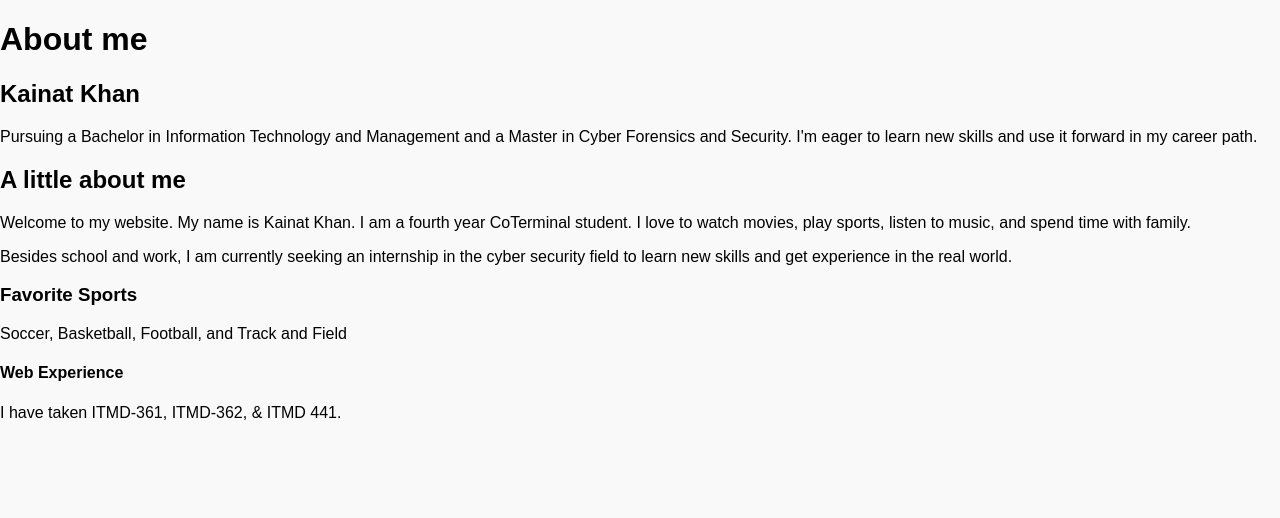
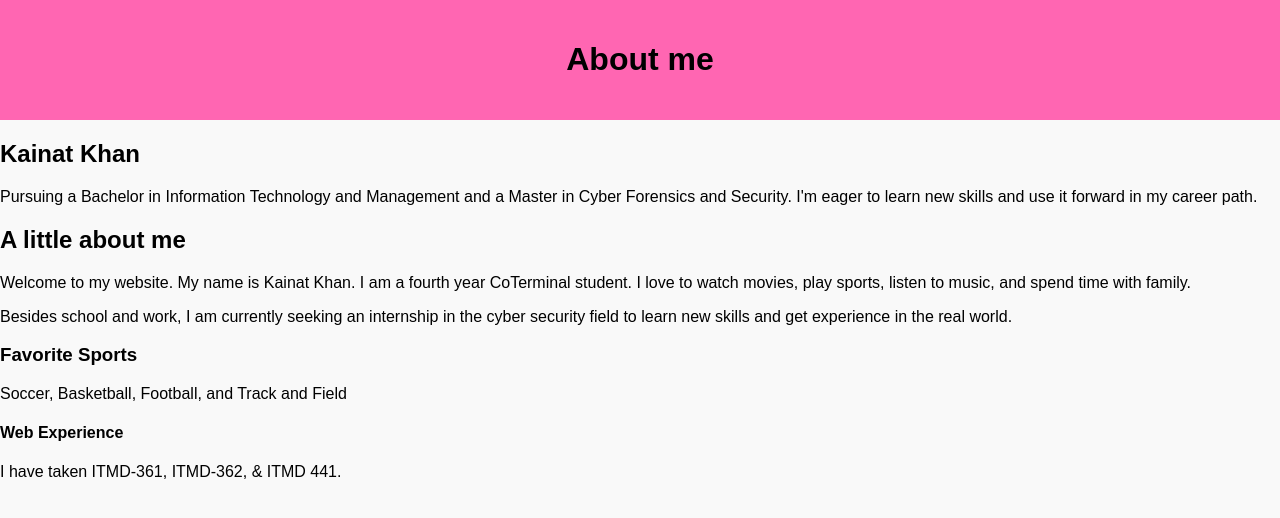
Before and after one commit to kainatk761/ITMD441, a plain HTML site: page index.html in a window 1280 px wide. Drawn offline with Linux system fonts and the light colour scheme.

Commit message:
Update style.css
Adding header style.

```diff
--- a/style.css
+++ b/style.css
@@ -5,3 +5,9 @@ body {
     margin: 0;
     padding: 0;
 }
+
+header {
+    background-color: #ff66b2;
+    text-align: center;
+    padding: 20px;
+}
```
